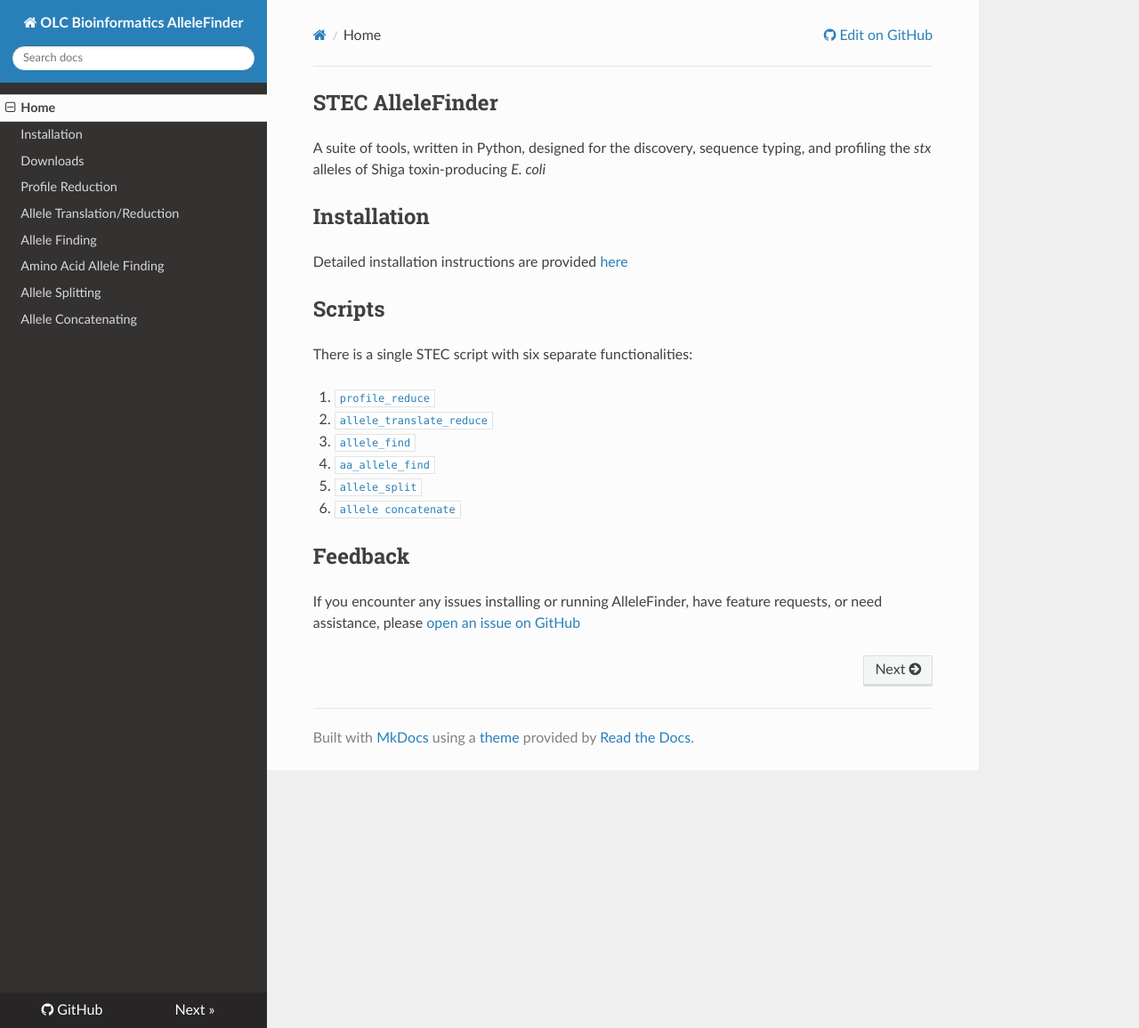
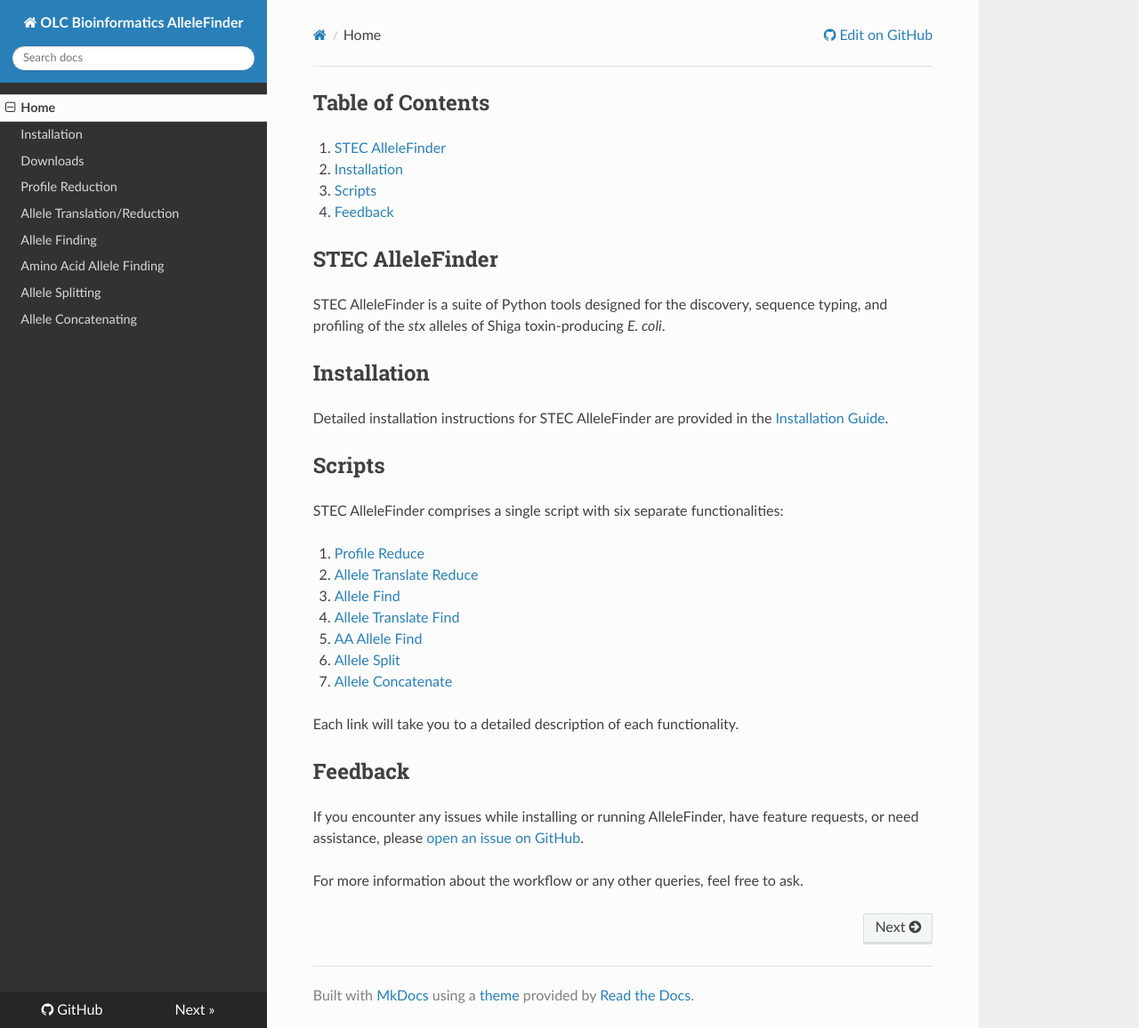
Before and after one commit to OLC-Bioinformatics/AlleleFinder, an MkDocs documentation site: the page built from docs/index.md, in a window 1280 px wide and 1156 px high. Shown: the whole window at 89% size. Built offline with MkDocs 1.6.1, drawn with Linux system fonts in a browser that asks for light colours; nearby versions of some CDN libraries.

Commit message:
docs: update index.md
Updated documentation file index.md. Added table of contents, reformatted headers, made minor text edits, and updated file names in Outputs section.

```diff
--- a/docs/index.md
+++ b/docs/index.md
@@ -1,22 +1,33 @@
-## STEC AlleleFinder
+## Table of Contents
+1. [STEC AlleleFinder](#stec-allelefinder)
+2. [Installation](#installation)
+3. [Scripts](#scripts)
+4. [Feedback](#feedback)
 
-A suite of tools, written in Python, designed for the discovery, sequence typing, and profiling the _stx_ alleles of Shiga toxin-producing _E. coli_
+## STEC AlleleFinder <a name="stec-allelefinder"></a>
 
-## Installation
+STEC AlleleFinder is a suite of Python tools designed for the discovery, sequence typing, and profiling of the _stx_ alleles of Shiga toxin-producing _E. coli_.
 
-Detailed installation instructions are provided [here](https://olc-bioinformatics.github.io/AlleleFinder/installation)
+## Installation <a name="installation"></a>
 
-## Scripts
+Detailed installation instructions for STEC AlleleFinder are provided in the [Installation Guide](https://olc-bioinformatics.github.io/AlleleFinder/installation).
 
-There is a single STEC script with six separate functionalities:
+## Scripts <a name="scripts"></a>
 
-1. [`profile_reduce`](profile_reduce.md)
-2. [`allele_translate_reduce`](allele_translate_reduce.md)
-3. [`allele_find`](allele_find.md)
-4. [`aa_allele_find`](aa_allele_find.md)
-5. [`allele_split`](allele_split.md)
-6. [`allele concatenate`](allele_concatenate.md)
+STEC AlleleFinder comprises a single script with six separate functionalities:
 
-## Feedback
+1. [Profile Reduce](profile_reduce.md)
+2. [Allele Translate Reduce](allele_translate_reduce.md)
+3. [Allele Find](allele_find.md)
+4. [Allele Translate Find](allele_translate_find.md)
+5. [AA Allele Find](aa_allele_find.md)
+6. [Allele Split](allele_split.md)
+7. [Allele Concatenate](allele_concatenate.md)
 
-If you encounter any issues installing or running AlleleFinder, have feature requests, or need assistance, please [open an issue on GitHub](https://github.com/OLC-Bioinformatics/AlleleFinder/issues/new/choose)
+Each link will take you to a detailed description of each functionality.
+
+## Feedback <a name="feedback"></a>
+
+If you encounter any issues while installing or running AlleleFinder, have feature requests, or need assistance, please [open an issue on GitHub](https://github.com/OLC-Bioinformatics/AlleleFinder/issues/new/choose).
+
+For more information about the workflow or any other queries, feel free to ask.
```
